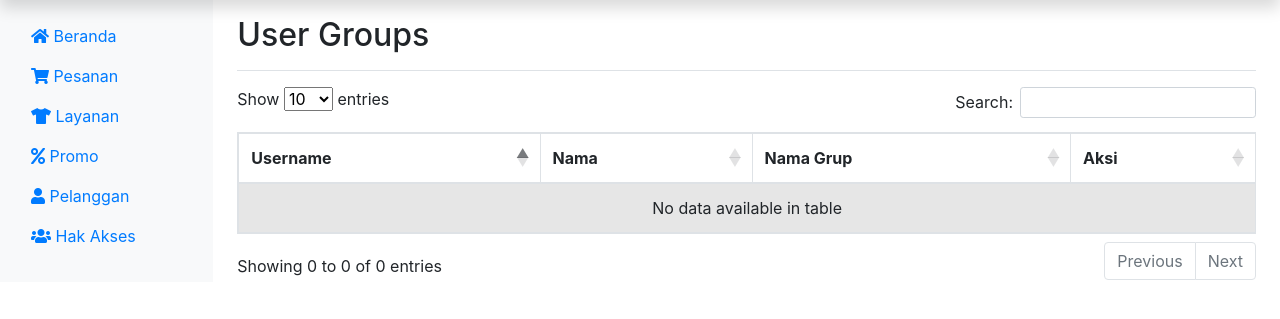
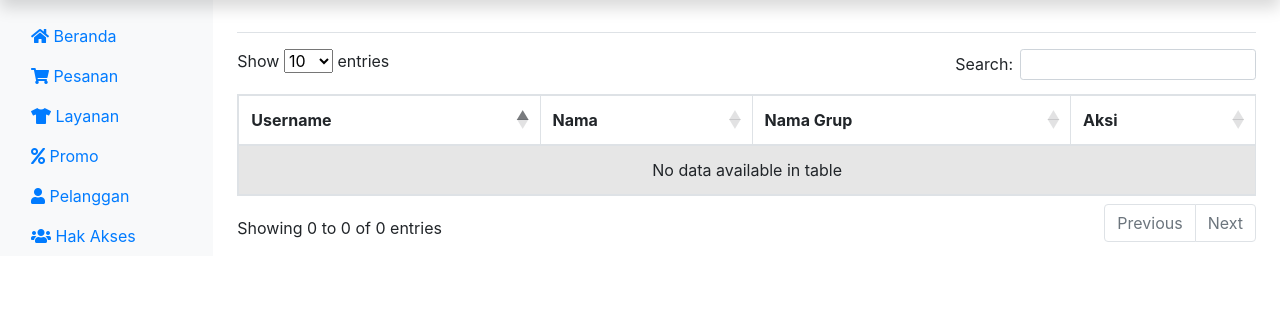
Before and after one commit to andriachmad93/aladdin-laundry, a CodeIgniter 4 app: template app/Views/pages/admin/user-group.php in a window 1280 px wide. Shown: the part 40-359 px from the top of the page. Run offline with PHP 8.4 and a stand-in for CodeIgniter, Linux system fonts and the light colour scheme; the template is opened without the code that fills it, so the values that code supplies are empty; some libraries are stand-ins or nearby versions.

Commit message:
User group

```diff
--- a/app/Controllers/User.php
+++ b/app/Controllers/User.php
@@ -48,7 +48,6 @@ class User extends BaseController
             'title' => 'Grup Pengguna',
             'users' => $this->userModel->getUserAccess()
         ];
-        dd($this->userModel->getUserAccess());
 
         return view('pages/admin/user-group', $data);
     }
--- a/app/Views/pages/admin/user-group.php
+++ b/app/Views/pages/admin/user-group.php
@@ -7,7 +7,7 @@
 
     <main class="col-md-9 ms-sm-auto col-lg-10 px-md-4">
       <div class="d-flex justify-content-between flex-wrap flex-md-nowrap align-items-center pt-3 pb-2 mb-3 border-bottom">
-        <h1 class="h2">User Groups</h1>
+        <h1 class="h2"><?= $title ?></h1>
       </div>
 
       <div class="table-responsive">
```
